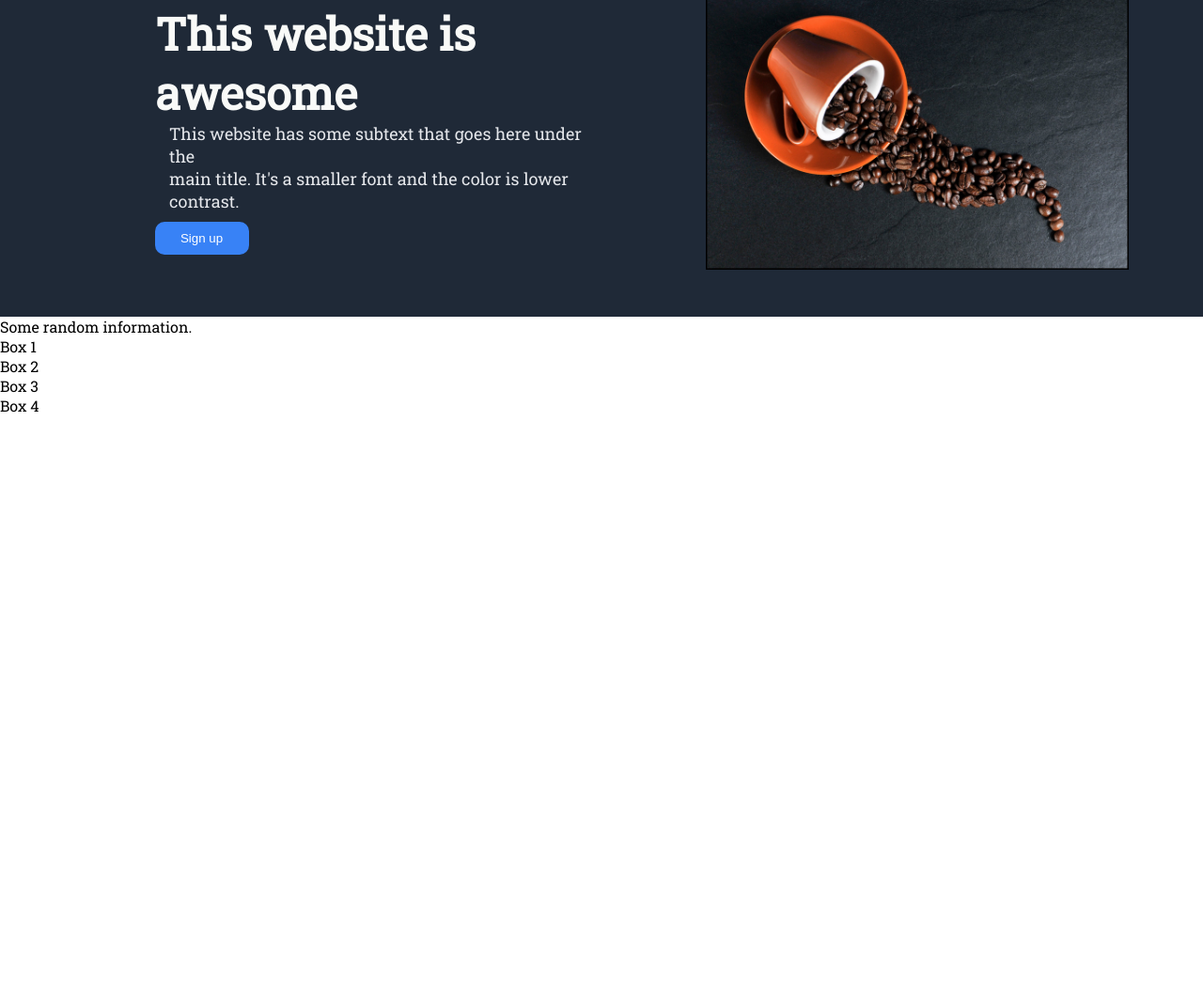
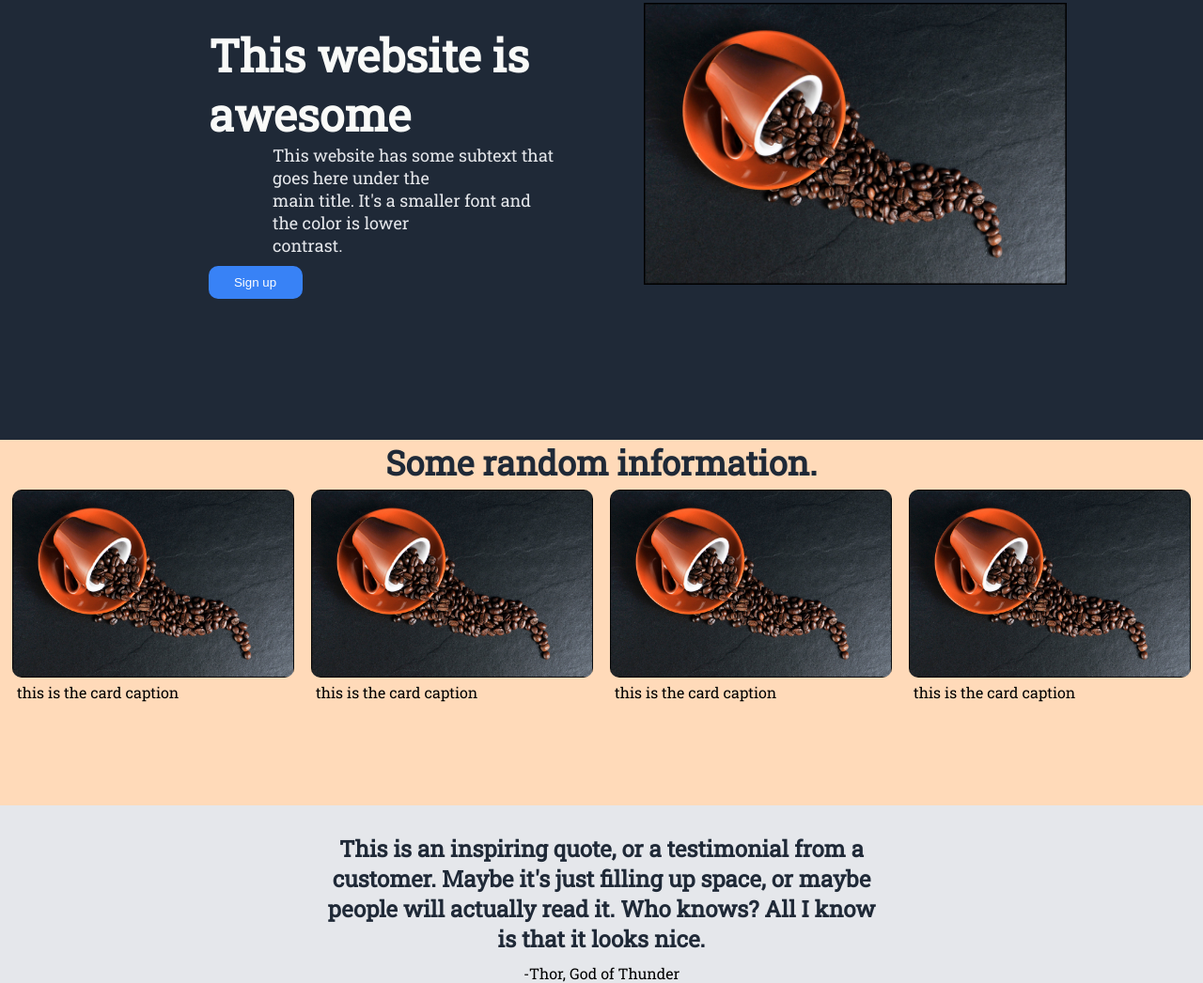
Before and after one commit to geoffreynyc/landing-page, a plain HTML site: page index.html in a window 1280 px wide. Shown: the part 107-1153 px from the top of the page at 94% size. Before the commit the page ends 800 px from the top, so only its background shows below. Drawn offline with Linux system fonts and the light colour scheme.

Commit message:
Added first two sections

```diff
--- a/index.html
+++ b/index.html
@@ -19,7 +19,7 @@
           </ul>
         </div>
       </div>
-    </div>
+
       <div class="content">
         <div class="content-left">
           <h1 class="content-title">This website is <br />awesome</h1>
@@ -38,12 +38,36 @@
           />
         </div>
       </div>
-    <div class="box-container">
-      <div class="box-header">Some random information.</div>
-      <div class="box">Box 1</div>
-      <div class="box">Box 2</div>
-      <div class="box">Box 3</div>
-      <div class="box">Box 4</div>
+    </div>
+    <div class="second-section">
+      <h2>Some random information.</h2>
+      <div class="card-container">
+        <div class="card">
+          <img class="card-img" src="/images/coffee.jpg" alt="" />
+          <p class="card-caption">this is the card caption</p>
+        </div>
+        <div class="card">
+          <img class="card-img" src="/images/coffee.jpg" alt="" />
+          <p class="card-caption">this is the card caption</p>
+        </div>
+        <div class="card">
+          <img class="card-img" src="/images/coffee.jpg" alt="" />
+          <p class="card-caption">this is the card caption</p>
+        </div>
+        <div class="card">
+          <img class="card-img" src="/images/coffee.jpg" alt="" />
+          <p class="card-caption">this is the card caption</p>
+        </div>
+      </div>
+    </div>
+    <div class="third-section">
+      <h3 class="quote">
+        This is an inspiring quote, or a testimonial from a <br />
+        customer. Maybe it's just filling up space, or maybe <br />
+        people will actually read it. Who knows? All I know <br />
+        is that it looks nice.
+      </h3>
+      <p class="quote-author">-Thor, God of Thunder</p>
     </div>
   </body>
 </html>
--- a/style.css
+++ b/style.css
@@ -9,6 +9,7 @@ body {
 }
 .first-section {
   background-color: #1f2937;
+  padding-bottom: 100px;
 }
 
 .header-logo {
@@ -52,13 +53,14 @@ ul {
 .content-caption {
   font-size: 18px;
   color: #e5e7eb;
-  margin-left: 130px;
+  margin-left: 95px;
 }
 
 .hero-img {
   width: auto;
   height: 300px;
   margin: 50px;
+  padding-right: 100px;
 }
 
 .content {
@@ -72,6 +74,8 @@ ul {
   margin: 50px;
   align-items: center;
   justify-content: center;
+  padding-left: 145px;
+  padding-top: 40px;
 }
 
 .content-right {
@@ -93,3 +97,50 @@ ul {
   border: 0px;
   cursor: pointer;
 }
+
+h2 {
+  font-size: 36px;
+  font-weight: bolder;
+  color: #1f2937;
+  text-align: center;
+}
+
+.second-section {
+  background-color: peachpuff;
+  padding-bottom: 60px;
+}
+
+.card-container {
+  display: flex;
+  flex-direction: row;
+  justify-content: space-evenly;
+}
+
+.card-img {
+  padding: 5px;
+  border-radius: 15px;
+  display: flex;
+  width: 300px;
+  height: auto;
+}
+
+.card-caption {
+  margin-left: 10px;
+  padding-bottom: 50px;
+}
+
+.third-section {
+  background-color: #e5e7eb;
+}
+
+.quote {
+  text-align: center;
+  font-size: 24px;
+  color: #1f2937;
+  padding-top: 30px;
+}
+
+.quote-author {
+  text-align: center;
+  padding-top: 10px;
+}
```
Lines whose indentation alone changed are shown as unchanged.
